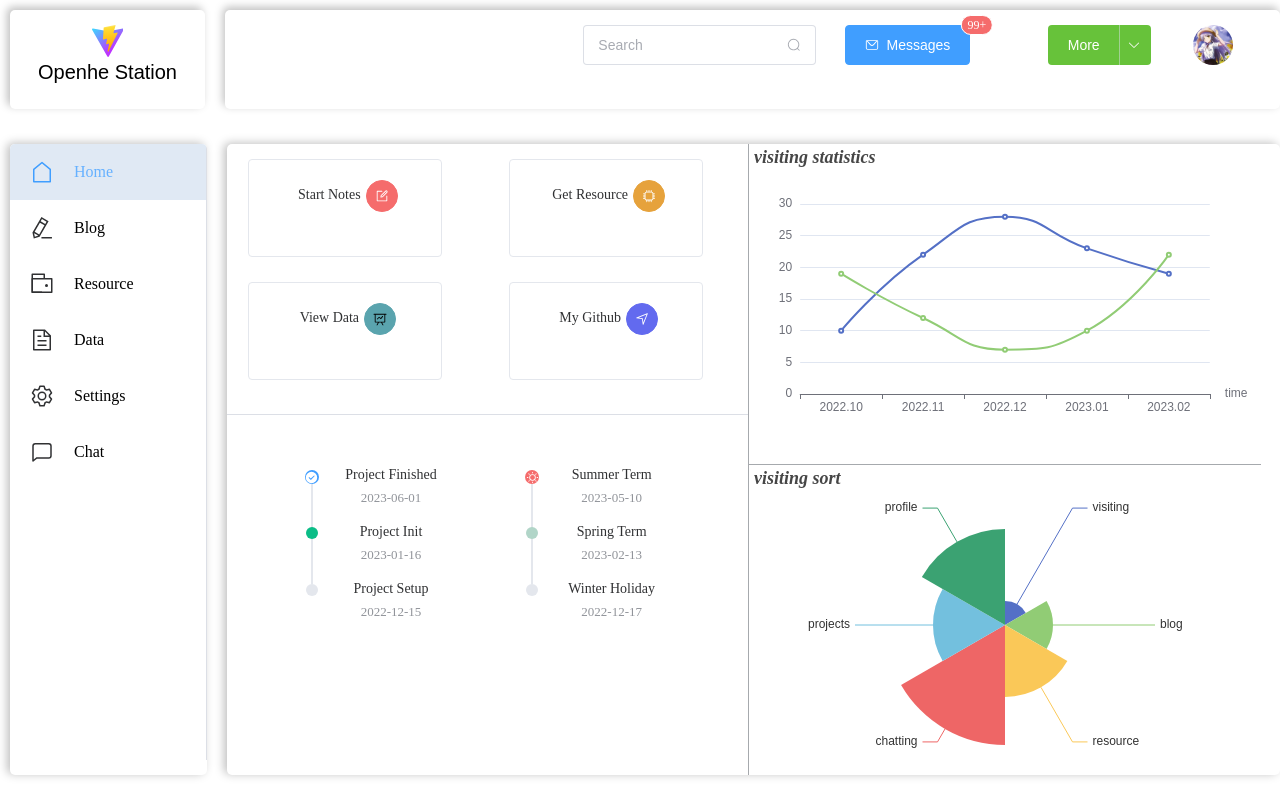
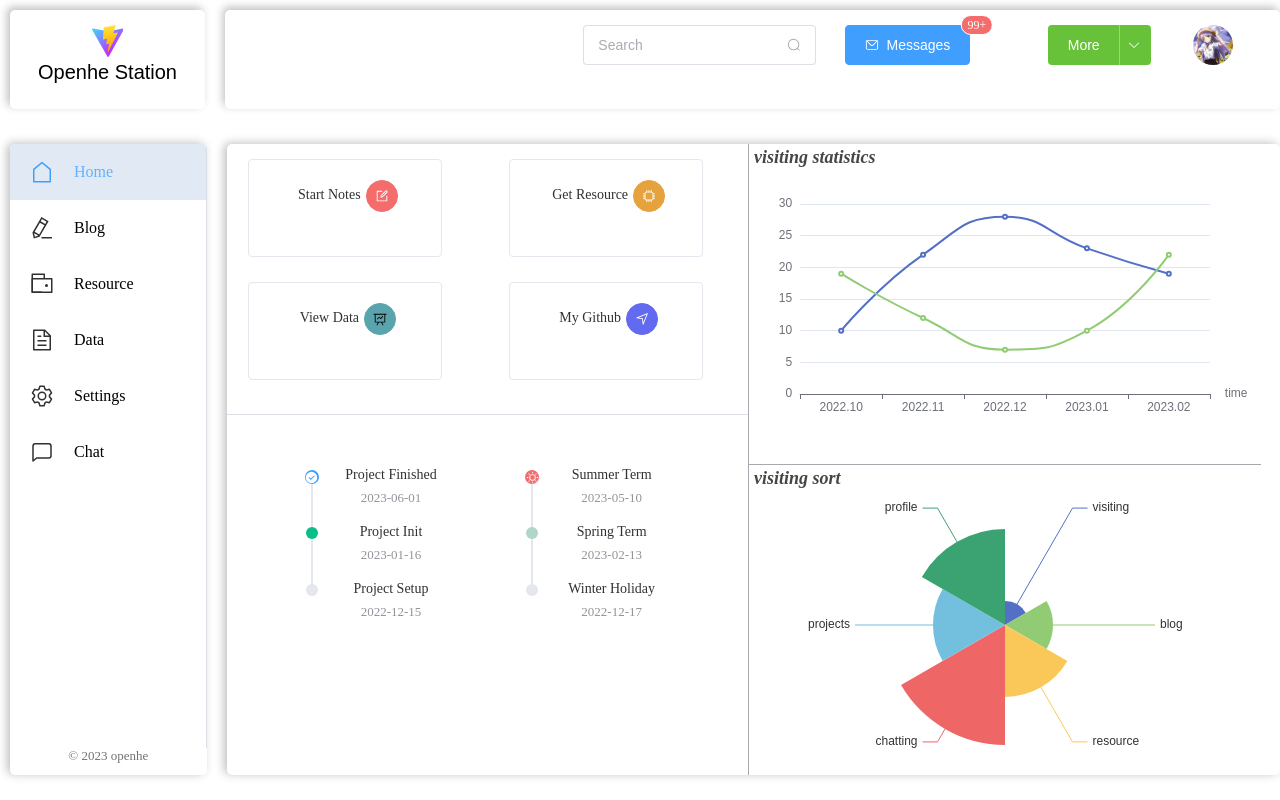
Before and after one commit to openhe-hub/openhe-station-frontend, a Vue app: page /#/home/index in a window 1280 px wide. Both pictures are taken after a click on the item "Home". Built offline with nearby package versions, Linux system fonts and the light colour scheme.

Commit message:
1-18-upd: add copyright tag

```diff
--- a/src/components/nav/NavBar.vue
+++ b/src/components/nav/NavBar.vue
@@ -3,7 +3,7 @@
     <el-menu
         default-active="1"
         class="el-menu-vertical-demo"
-        style="height: 100%"
+        style="height: 98%"
     >
       <el-menu-item index="1">
         <el-icon size="100">
@@ -72,6 +72,7 @@
       </el-menu-item>
 
     </el-menu>
+    <div id="copyright-container">© 2023 openhe</div>
   </div>
 </template>
 
@@ -87,7 +88,7 @@ div#nav-container {
   border-radius: 5px;
   margin: 0px 10px 0px 10px;
   padding: 0px 0px 15px 0px;
-  box-shadow: -3px -1px 10px rgba(0,0,0,0.25);
+  box-shadow: -3px -1px 10px rgba(0, 0, 0, 0.25);
   height: 77vh;
   width: 100%;
 }
@@ -100,16 +101,20 @@ div.nav-text {
 
 .router-link-active {
   text-decoration: none;
-  color:  #66b1ff;
+  color: #66b1ff;
 }
 
-/deep/.is-active{
+/deep/ .is-active {
   background-color: rgba(178, 199, 227, 0.4);
 }
 
-
-a{
+a {
   text-decoration: none;
   color: black;
 }
+
+div#copyright-container {
+  color: #717374;
+  font-size: 13px;
+}
 </style>
```
